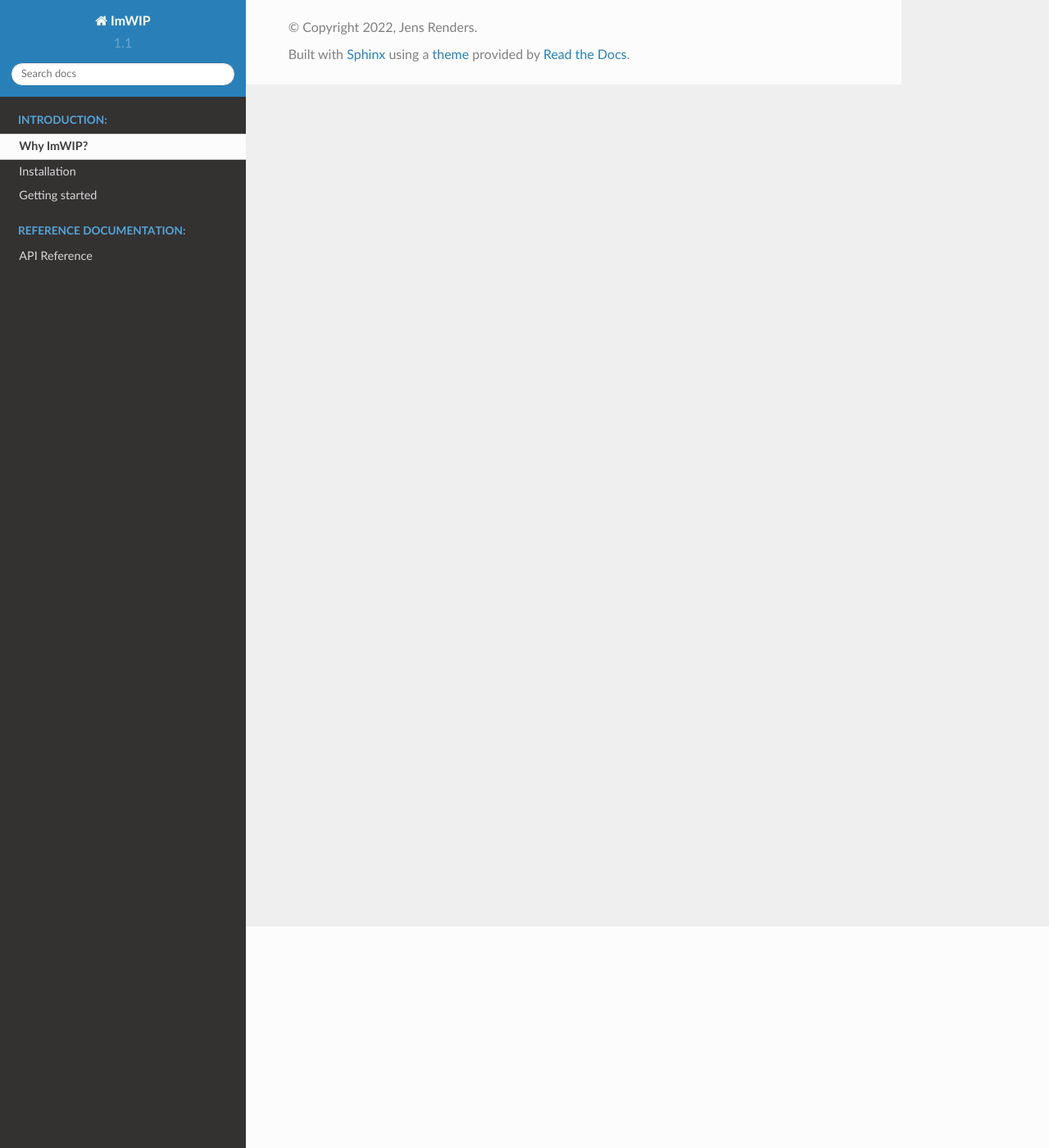
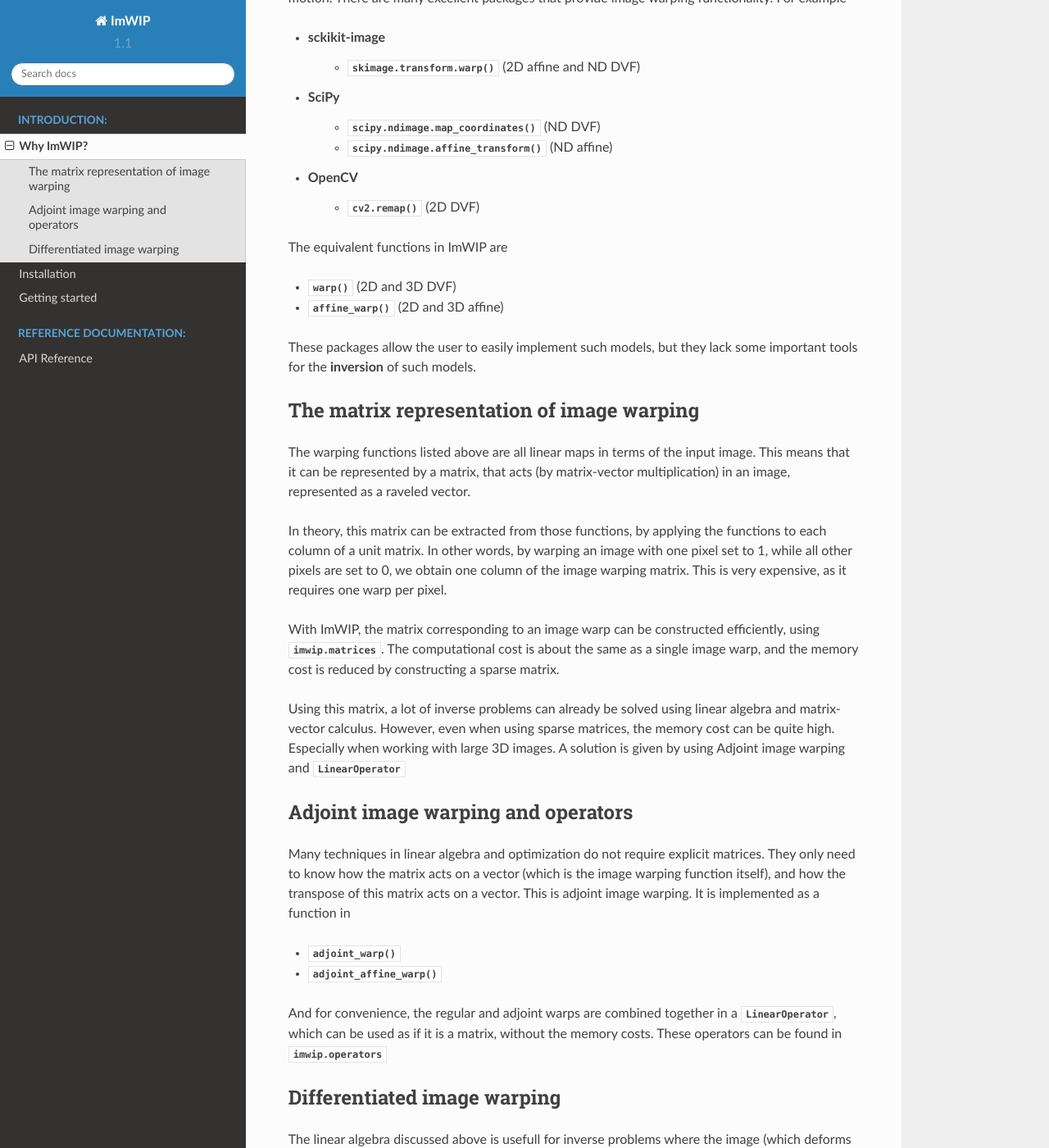
Before and after one commit to RendersJens/ImWIP, a Sphinx documentation site: the page built from docs/source/why.rst, in a window 1280 px wide and 1400 px high, scrolled down 270 px. Shown: the whole window at 82% size. Built offline with Sphinx 7.4.7 and the Read the Docs theme 2.0.0, drawn with Linux system fonts in a browser that asks for light colours; some of the changed text lies outside the part shown.

```diff
--- a/docs/source/conf.py
+++ b/docs/source/conf.py
@@ -19,6 +19,7 @@ extensions = [
 intersphinx_mapping = {
     "numpy": ("https://docs.scipy.org/doc/numpy/", None),
     "scipy": ("https://docs.scipy.org/doc/scipy/reference", None),
+    "skimage": ("https://scikit-image.org/docs/stable/", None),
     "pylops": ("https://pylops.readthedocs.io/en/stable/", None),
 }
 
@@ -28,13 +29,6 @@ autodoc_member_order = 'bysource'
 
 html_theme = 'sphinx_rtd_theme'
 html_context = {
-    "menu_links_name": "Repository",
-    "menu_links": [
-        (
-            '<i class="fa fa-github fa-fw"></i> Source Code',
-            "https://github.com/RendersJens/ImWIP",
-        ),
-    ],
     "display_github": True, # Integrate GitHub
     "github_user": "RendersJens", # Username
     "github_repo": "ImWIP", # Repo name
--- a/docs/source/why.rst
+++ b/docs/source/why.rst
@@ -1,4 +1,63 @@
 Why ImWIP?
 ==========
 
-Take a look at the examples.
+ImWIP is short for **Image Warping** for **Inverse Problems**
+
+Image warping is a powerful tool for modeling motion and deformation of 2D and 3D images. For example, it can provide a model that simulates dynamic CT scans, or MRI scans with patient motion. There are many excellent packages that provide image warping functionality. For example
+
+* sckikit-image
+    - :py:func:`skimage.transform.warp` (2D affine and ND DVF)
+* SciPy
+    - :py:func:`scipy.ndimage.map_coordinates` (ND DVF)
+    - :py:func:`scipy.ndimage.affine_transform` (ND affine)
+* OpenCV
+    - :py:func:`cv2.remap` (2D DVF)
+
+The equivalent functions in ImWIP are
+
+* :py:func:`~imwip.functions.functions_dvf.warp` (2D and 3D DVF)
+* :py:func:`~imwip.functions.functions_affine.affine_warp` (2D and 3D affine)
+
+These packages allow the user to easily implement such models, but they lack some important
+tools for the **inversion** of such models.
+
+The matrix representation of image warping
+------------------------------------------
+
+The warping functions listed above are all linear maps in terms of the input image. This
+means that it can be represented by a matrix, that acts (by matrix-vector multiplication)
+in an image, represented as a raveled vector.
+
+In theory, this matrix can be extracted from those functions, by applying the functions
+to each column of a unit matrix. In other words, by warping an image with one pixel set to
+1, while all other pixels are set to 0, we obtain one column of the image warping matrix.
+This is very expensive, as it requires one warp per pixel.
+
+With ImWIP, the matrix corresponding to an image warp can be constructed efficiently, using
+:py:mod:`imwip.matrices`. The computational cost is about the same as a single image warp, and
+the memory cost is reduced by constructing a sparse matrix.
+
+Using this matrix, a lot of inverse problems can already be solved using linear algebra and matrix-vector calculus. However, even when using sparse matrices, the memory cost can be quite high. Especially when working with large 3D images. A solution is given by using Adjoint image warping and
+:py:class:`~scipy.sparse.linalg.LinearOperator`
+
+Adjoint image warping and operators
+-----------------------------------
+
+Many techniques in linear algebra and optimization do not require explicit matrices. They only need to know how the matrix acts on a vector (which is the image warping function itself), and how the transpose of this matrix acts on a vector. This is adjoint image warping. It is implemented as a function in
+
+* :py:func:`~imwip.functions.functions_dvf.adjoint_warp`
+* :py:func:`~imwip.functions.functions_affine.adjoint_affine_warp`
+
+And for convenience, the regular and adjoint warps are combined together in a :py:class:`~scipy.sparse.linalg.LinearOperator`, which can be used as if it is a matrix, without the memory costs. These operators can be found in :py:mod:`imwip.operators`
+
+Differentiated image warping
+----------------------------
+
+The linear algebra discussed above is usefull for inverse problems where the image (which deforms or moves) is unknown. In the case that the motion or deformation itself is unknown, we are dealing with a non-linear problems, which can often be solved efficiently with gradient based techniques.
+
+In this case, the derivatives of image warping towards the DVF or othe motion parameters is required. They are implemented in
+
+* :py:func:`~imwip.functions.functions_dvf.diff_warp`
+* :py:func:`~imwip.functions.functions_affine.diff_affine_warp`
+
+and the :py:class:`~scipy.sparse.linalg.LinearOperator` s can be differentiated using :py:func:`~imwip.solvers.differentiation.diff`
```
Also changed, not shown: docs/source/installation.rst (+29 -13 lines).
